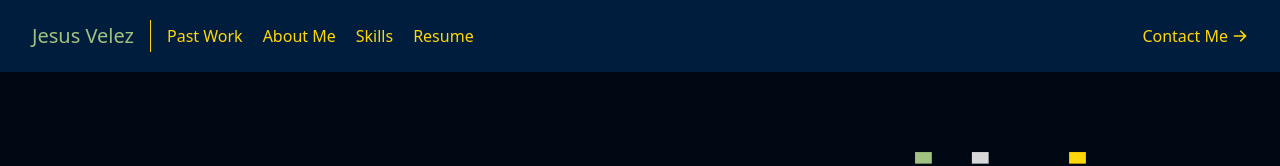
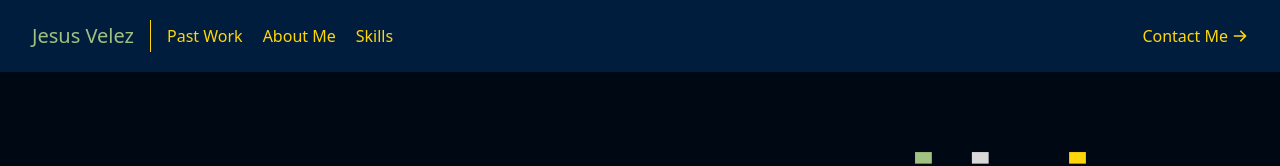
Before and after one commit to JVelezFD/JVProfile, a React (Create React App) app: page /about in a window 1280 px wide. Shown: the top 166 px of the page. Built offline with nearby package versions, Linux system fonts and the light colour scheme.

Commit message:
navbar update

```diff
--- a/src/App.js
+++ b/src/App.js
@@ -1,4 +1,4 @@
-import React, { useState } from "react";
+import React from "react";
 import About from "./components/About";
 import Contact from "./components/Contact";
 import Navbar from "./components/Navbar";
--- a/src/components/About.js
+++ b/src/components/About.js
@@ -20,11 +20,13 @@ export default function About() {
               Contact Me
             </div>
             </Link>
+            <Link>
             <div
-              href="https://drive.google.com/file/d/15yObUP2aK-ncIojno4sWBFgwKeRukSKC/view"
+              href="https://drive.google.com/file/d/1187OdTgRDPYaYd7uJfXnNzz2xC7ytkwU/view?usp=share_link"
               className=" ml-4 inline-flex text-goldGolden bg-oxfordBlue border-0 py-2 px-6 focus:outline-none hover:bg-prussianBlue rounded text-lg">
               Resume
             </div>
+            </Link>
             <Link to= '/projects'>
             <div className="ml-4 inline-flex text-oxfordBlue bg-lightGrey border-0 py-2 px-6 focus:outline-none hover:bg-prussianBlue hover:text-goldGolden rounded text-lg">
               See My Projects
--- a/src/components/Navbar.js
+++ b/src/components/Navbar.js
@@ -29,9 +29,9 @@ export default function Navbar() {
             Skills
           </div>
           </Link>
-          <div href="https://drive.google.com/file/d/1187OdTgRDPYaYd7uJfXnNzz2xC7ytkwU/view?usp=sharing" className="mr-5 hover:text-pumpkin">
+          {/* <div href="https://drive.google.com/file/d/1187OdTgRDPYaYd7uJfXnNzz2xC7ytkwU/view?usp=sharing" className="mr-5 hover:text-pumpkin">
             Resume
-          </div>
+          </div> */}
           <div>
 
           <div
```
